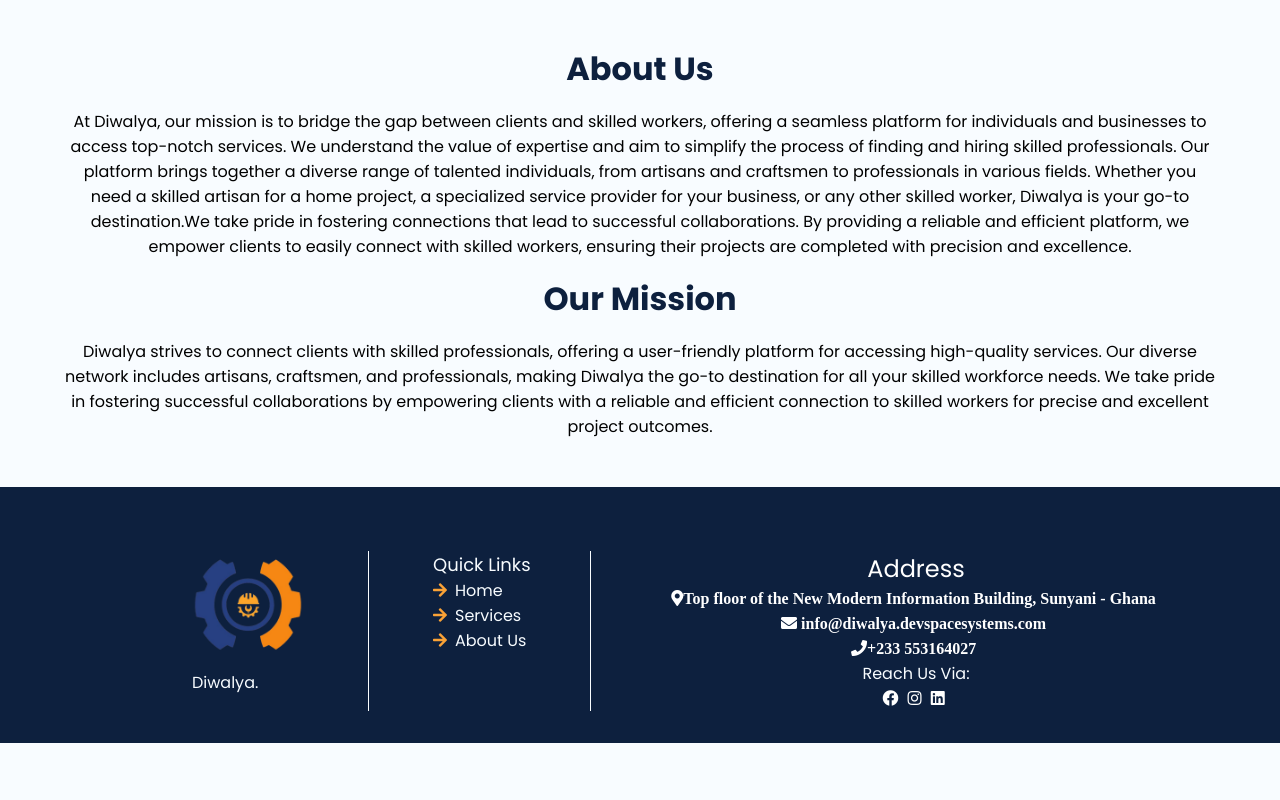
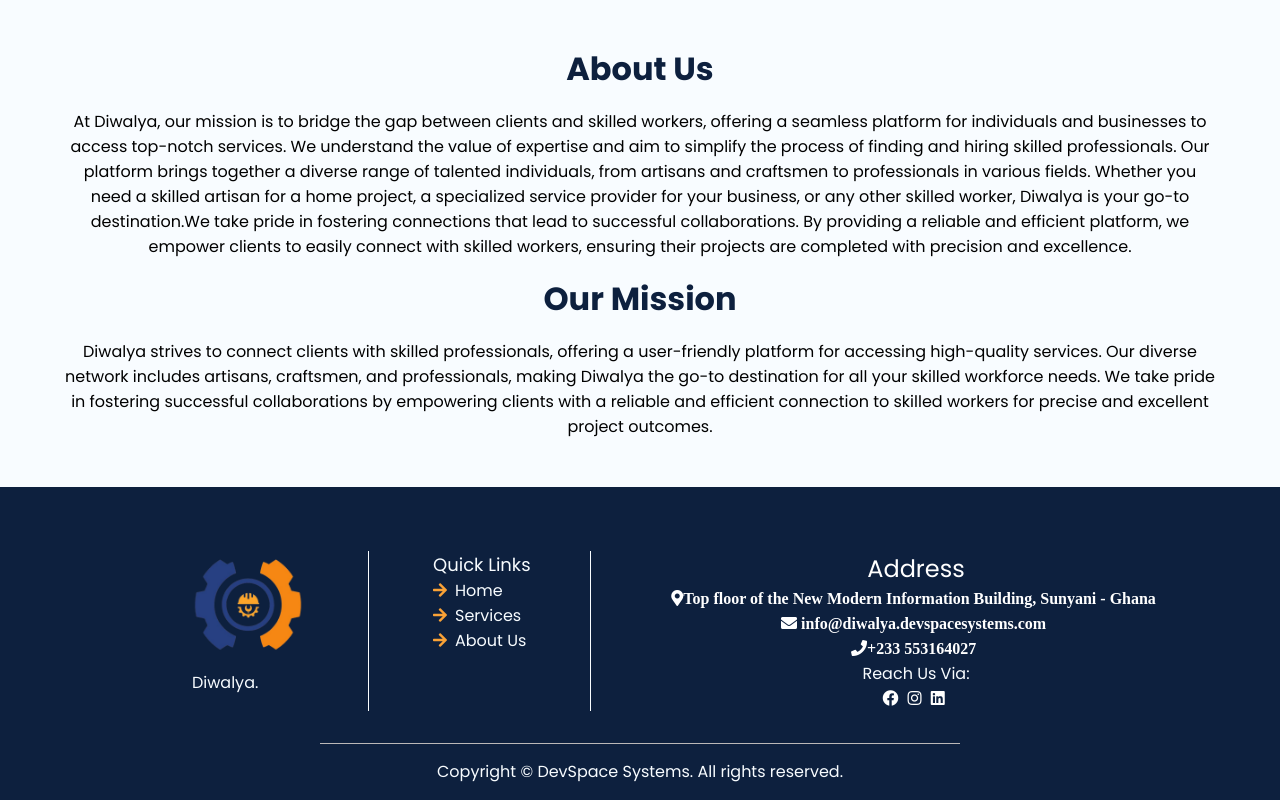
Before and after one commit to AJOppong/Diwalya, a plain HTML site: page index.html in a window 1280 px wide. Shown: the part 2830-3630 px from the top of the page. Before the commit the page ends 3573 px from the top, so only its background shows below. Drawn offline with nearby package versions, Linux system fonts and the light colour scheme.

Commit message:
copyright

```diff
--- a/index.html
+++ b/index.html
@@ -594,6 +594,9 @@
                 </div>
             </div>
         </div>
+        <div class="copyright">
+            <p>Copyright &copy; DevSpace Systems. All rights reserved.</p>
+        </div>
     </section>
 
 
--- a/style.css
+++ b/style.css
@@ -353,6 +353,26 @@ header .navbar a:hover{
     color: var(--white);
 }
 
+#footer .copyright p {
+    position: relative;
+    text-align: center;
+    background-color: var(--blue-black);
+    color: var(--white);
+    padding-bottom:1rem;
+    padding-top:1rem;
+}
+
+#footer .copyright p::before {
+    content: "";
+    position: absolute;
+    top: 0;
+    left: 50%;
+    width: 40rem;
+    height: 1px;
+    background-color: #bbb8b8;
+    transform: translateX(-50%);
+}
+
 #terms{
     display:none;
 }
```
